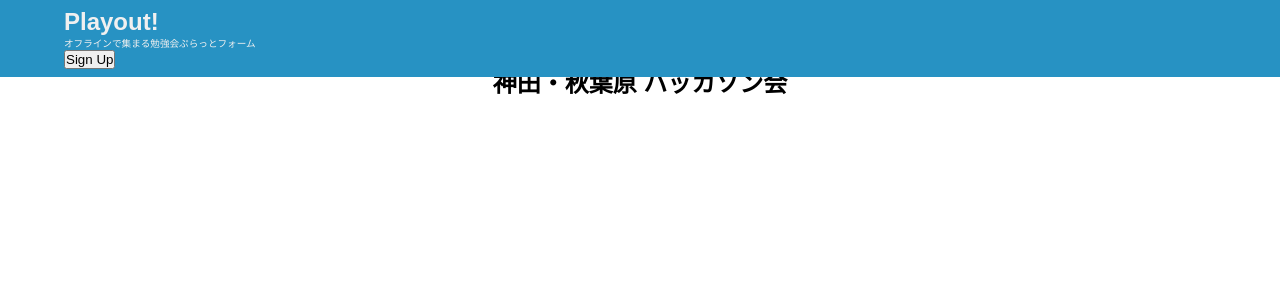
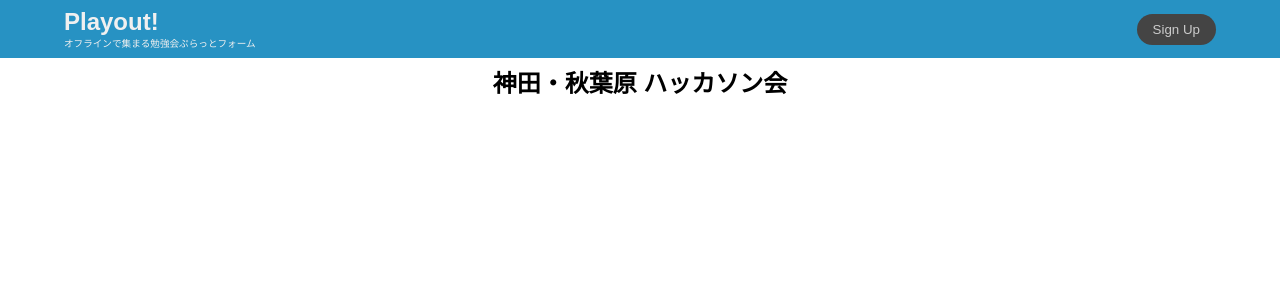
Before and after one commit to fffff-cafe/playout, a Next.js app: page /event/1 in a window 1280 px wide. Shown: the top 300 px of the page. Built offline with nearby package versions, Linux system fonts and the light colour scheme; no server answers; a web font is replaced by a local one.

Commit message:
Fix header layout

```diff
--- a/app/layout.tsx
+++ b/app/layout.tsx
@@ -32,10 +32,14 @@ export default function RootLayout({
         >
           <div
             style={{
+              alignItems: "center",
+              display: "flex",
+              justifyContent: "space-between",
               margin: "auto",
               maxWidth: "72rem",
             }}
           >
+            <div>
               <Link
                 href={"/"}
                 style={{
@@ -48,6 +52,7 @@ export default function RootLayout({
               <p style={{ fontSize: ".6rem" }}>
                 オフラインで集まる勉強会ぷらっとフォーム
               </p>
+            </div>
             <Auth />
           </div>
         </header>
--- a/components/auth.tsx
+++ b/components/auth.tsx
@@ -3,6 +3,7 @@
 import { useEffect, useState } from "react"
 import { supabase } from "../utils/supabase"
 import { User } from "@supabase/supabase-js"
+import { Button } from "./form"
 
 const Auth = () => {
   const [isLoading, setIsLoading] = useState<boolean>(false)
@@ -51,15 +52,15 @@ const Auth = () => {
     <div>
       {user ? (
         <>
-          <button onClick={handleSignOut} disabled={isLoading}>
+          <Button onClick={handleSignOut} disabled={isLoading}>
             Sign out
-          </button>
+          </Button>
         </>
       ) : (
         <>
-          <button onClick={handleSignUp} disabled={isLoading}>
+          <Button onClick={handleSignUp} disabled={isLoading}>
             Sign Up
-          </button>
+          </Button>
         </>
       )}
     </div>
--- /dev/null
+++ b/components/form/index.tsx
@@ -0,0 +1,17 @@
+import { ComponentProps, FC } from "react"
+
+export const Button: FC<ComponentProps<"button">> = ({ style, ...props }) => {
+  return (
+    <button
+      style={{
+        background: "#444",
+        border: "none",
+        color: "#ccc",
+        borderRadius: "1rem",
+        padding: ".5rem 1rem",
+        ...style,
+      }}
+      {...props}
+    ></button>
+  )
+}
```
Lines whose indentation alone changed are shown as unchanged.
